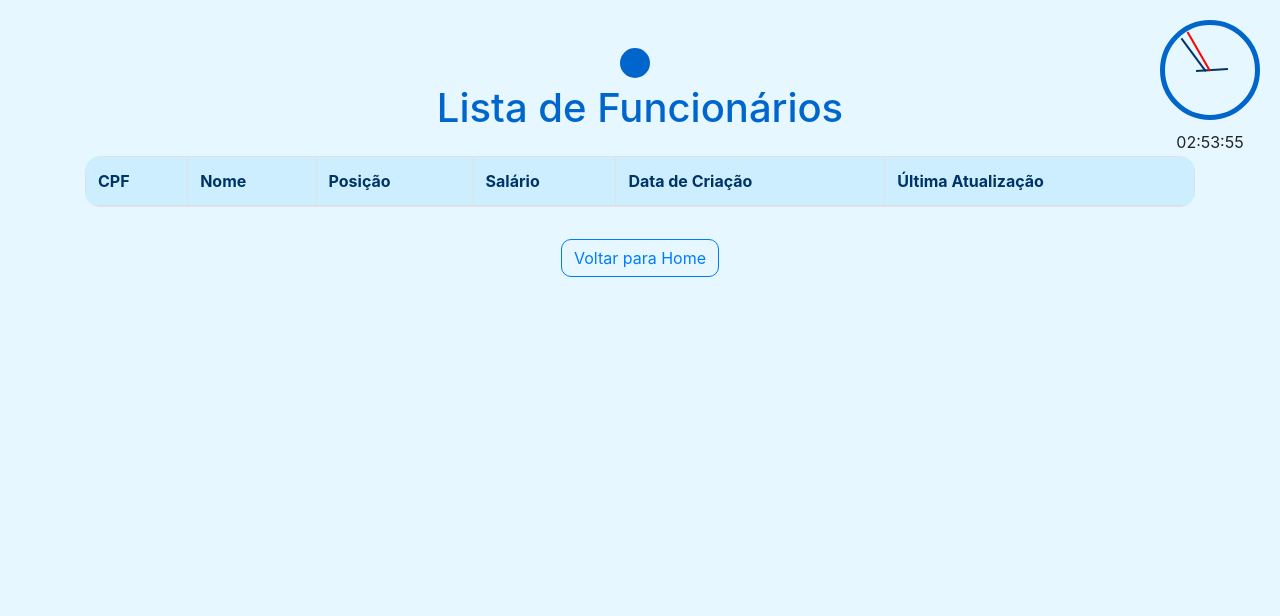
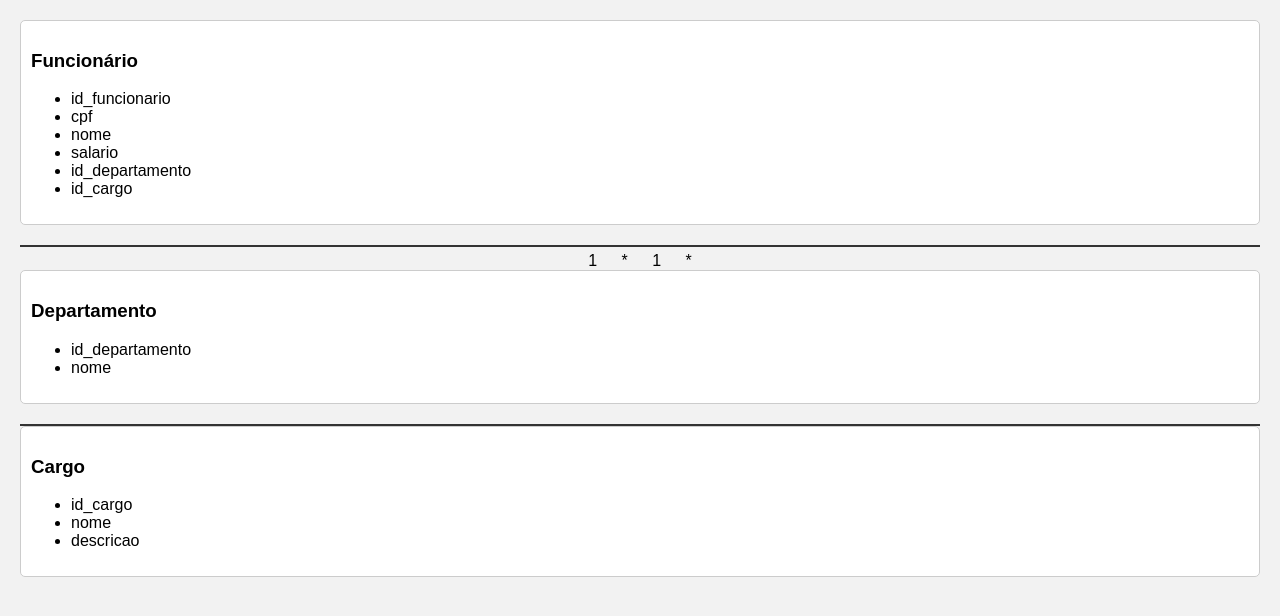
Before and after one commit to LucasMBA10/Gestao-Funcionarios, a Python web app: template project/templates/registros.html in a window 1280 px wide. Shown: the top 616 px of the page. Run offline with Jinja, Linux system fonts and the light colour scheme; the template is opened without the code that fills it, so the values that code supplies are empty; some libraries are stand-ins or nearby versions.

Commit message:
feat: add final things

```diff
--- a/project/templates/registros.html
+++ b/project/templates/registros.html
@@ -1,186 +1,88 @@
 <!DOCTYPE html>
-<html lang="pt-br">
+<html lang="en">
 <head>
     <meta charset="UTF-8">
     <meta name="viewport" content="width=device-width, initial-scale=1.0">
-    <title>Registros</title>
-    <link href="https://stackpath.bootstrapcdn.com/bootstrap/4.5.2/css/bootstrap.min.css" rel="stylesheet">
+    <title>Modelo de Relação de Banco de Dados</title>
     <style>
         body {
-            background-color: #e6f7ff; /* Cor de fundo azul clara */
+            font-family: Arial, sans-serif;
+            background-color: #f2f2f2;
+            margin: 0;
+            padding: 20px;
         }
-        h1 {
-            color: #0066cc; /* Tons de azul */
+
+        .entity {
+            margin-bottom: 20px;
+            border: 1px solid #ccc;
+            padding: 10px;
+            background-color: #fff;
+            border-radius: 5px;
         }
-        table {
-            background-color: #f0f8ff; /* Fundo da tabela */
-            border-radius: 15px; /* Bordas arredondadas */
-            overflow: hidden; /* Para garantir que as bordas arredondadas funcionem */
-        }
-        th {
-            background-color: #cceeff; /* Tons de azul */
-            color: #003366; /* Cor do texto dos cabeçalhos */
-        }
-        td {
-            background-color: #e6f7ff; /* Tons de azul claro para as células */
-        }
-        table, th, td {
-            border: none; /* Remover bordas padrão */
-        }
-        th, td {
-            padding: 15px;
-            text-align: left;
-        }
-        .table-responsive {
-            border-radius: 15px; /* Bordas arredondadas para o contêiner */
-            overflow: hidden;
-        }
-        .circle {
-            width: 30px;
-            height: 30px;
-            background-color: #0066cc;
-            border-radius: 50%;
-            display: inline-block;
-            margin-right: 10px;
-        }
-        a {
-            color: #0066cc; /* Cor do link */
-        }
-        .btn-outline-primary {
-            border-radius: 10px; /* Bordas arredondadas do botão */
-        }
-        /* Estilos para os relógios */
-        .clocks {
-            position: absolute;
-            top: 20px;
-            right: 20px;
+
+        .relationship {
+            margin-top: 10px;
             text-align: center;
         }
-        .analog-clock {
-            width: 100px;
-            height: 100px;
-            border: 5px solid #0066cc;
-            border-radius: 50%;
-            position: relative;
-            margin-bottom: 10px;
+
+        .relationship .line {
+            border-top: 2px solid #333;
+            width: 100%;
+            margin: auto;
         }
-        .hand {
-            width: 50%;
-            height: 2px;
-            background-color: #003366;
-            position: absolute;
-            top: 50%;
-            transform-origin: 100%;
-            transform: rotate(90deg);
-            transition: transform 0.5s ease-in-out;
+
+        .relationship .labels {
+            margin-top: 5px;
         }
-        .hour-hand {
-            width: 35%;
-        }
-        .minute-hand {
-            width: 45%;
-        }
-        .second-hand {
-            background-color: #ff0000; /* Vermelho para os segundos */
+
+        .relationship .labels div {
+            display: inline-block;
+            padding: 0 10px;
         }
     </style>
 </head>
 <body>
-    <div class="container mt-5">
-        <div class="text-center">
-            <div class="circle"></div>
-            <h1>Lista de Funcionários</h1>
-        </div>
-        <div class="table-responsive mt-4">
-            <table id="employeeTable" class="table table-striped table-bordered">
-                <thead>
-                    <tr>
-                        <th>CPF</th>
-                        <th>Nome</th>
-                        <th>Posição</th>
-                        <th>Salário</th>
-                        <th>Data de Criação</th>
-                        <th>Última Atualização</th>
-                    </tr>
-                </thead>
-                <tbody>
-                    <!-- Os dados dos funcionários serão carregados aqui -->
-                </tbody>
-            </table>
-        </div>
-        <div class="text-center mt-3">
-            <a href="home.html" class="btn btn-outline-primary">Voltar para Home</a>
+    <div class="entity">
+        <h3>Funcionário</h3>
+        <ul>
+            <li>id_funcionario</li>
+            <li>cpf</li>
+            <li>nome</li>
+            <li>salario</li>
+            <li>id_departamento</li>
+            <li>id_cargo</li>
+        </ul>
+    </div>
+
+    <div class="relationship">
+        <div class="line"></div>
+        <div class="labels">
+            <div>1</div>
+            <div>*</div>
+            <div>1</div>
+            <div>*</div>
         </div>
     </div>
 
-    <!-- Relógios -->
-    <div class="clocks">
-        <div class="analog-clock">
-            <div class="hand hour-hand" id="hourHand"></div>
-            <div class="hand minute-hand" id="minuteHand"></div>
-            <div class="hand second-hand" id="secondHand"></div>
-        </div>
-        <div id="digitalClock"></div>
+    <div class="entity">
+        <h3>Departamento</h3>
+        <ul>
+            <li>id_departamento</li>
+            <li>nome</li>
+        </ul>
     </div>
 
-    <script>
-        async function loadEmployees() {
-            const response = await fetch('http://localhost:8000/employees'); // Corrigido para /employees
-            const employees = await response.json();
-            const tableBody = document.querySelector('#employeeTable tbody');
-            employees.forEach(item => {
-                const employee = item.employee;
-                const row = document.createElement('tr');
-                row.innerHTML = `
-                    <td>${employee.cpf}</td>
-                    <td>${employee.name}</td>
-                    <td>${employee.position}</td>
-                    <td>${employee.salary}</td>
-                    <td>${new Date(employee.created_at).toLocaleString()}</td>
-                    <td>${new Date(employee.updated_at).toLocaleString()}</td>
-                `;
-                tableBody.appendChild(row);
-            });
-        }
+    <div class="relationship">
+        <div class="line"></div>
+    </div>
 
-        window.onload = loadEmployees;
-
-        // Atualizar relógio digital
-        function updateDigitalClock() {
-            const now = new Date();
-            const hours = String(now.getHours()).padStart(2, '0');
-            const minutes = String(now.getMinutes()).padStart(2, '0');
-            const seconds = String(now.getSeconds()).padStart(2, '0');
-            document.getElementById('digitalClock').textContent = `${hours}:${minutes}:${seconds}`;
-        }
-
-        // Atualizar relógio analógico
-        function updateAnalogClock() {
-            const now = new Date();
-            const seconds = now.getSeconds();
-            const minutes = now.getMinutes();
-            const hours = now.getHours();
-
-            const secondHand = document.getElementById('secondHand');
-            const minuteHand = document.getElementById('minuteHand');
-            const hourHand = document.getElementById('hourHand');
-
-            const secondDegrees = ((seconds / 60) * 360) + 90;
-            const minuteDegrees = ((minutes / 60) * 360) + ((seconds/60)*6) + 90;
-            const hourDegrees = ((hours / 12) * 360) + ((minutes/60)*30) + 90;
-
-            secondHand.style.transform = `rotate(${secondDegrees}deg)`;
-            minuteHand.style.transform = `rotate(${minuteDegrees}deg)`;
-            hourHand.style.transform = `rotate(${hourDegrees}deg)`;
-        }
-
-        function updateClocks() {
-            updateDigitalClock();
-            updateAnalogClock();
-        }
-
-        setInterval(updateClocks, 1000);
-        updateClocks(); // Atualizar imediatamente ao carregar a página
-    </script>
+    <div class="entity">
+        <h3>Cargo</h3>
+        <ul>
+            <li>id_cargo</li>
+            <li>nome</li>
+            <li>descricao</li>
+        </ul>
+    </div>
 </body>
 </html>
```
Also changed, not shown: README.md, image.png (deleted), project/image.png (added), 1 other file.
